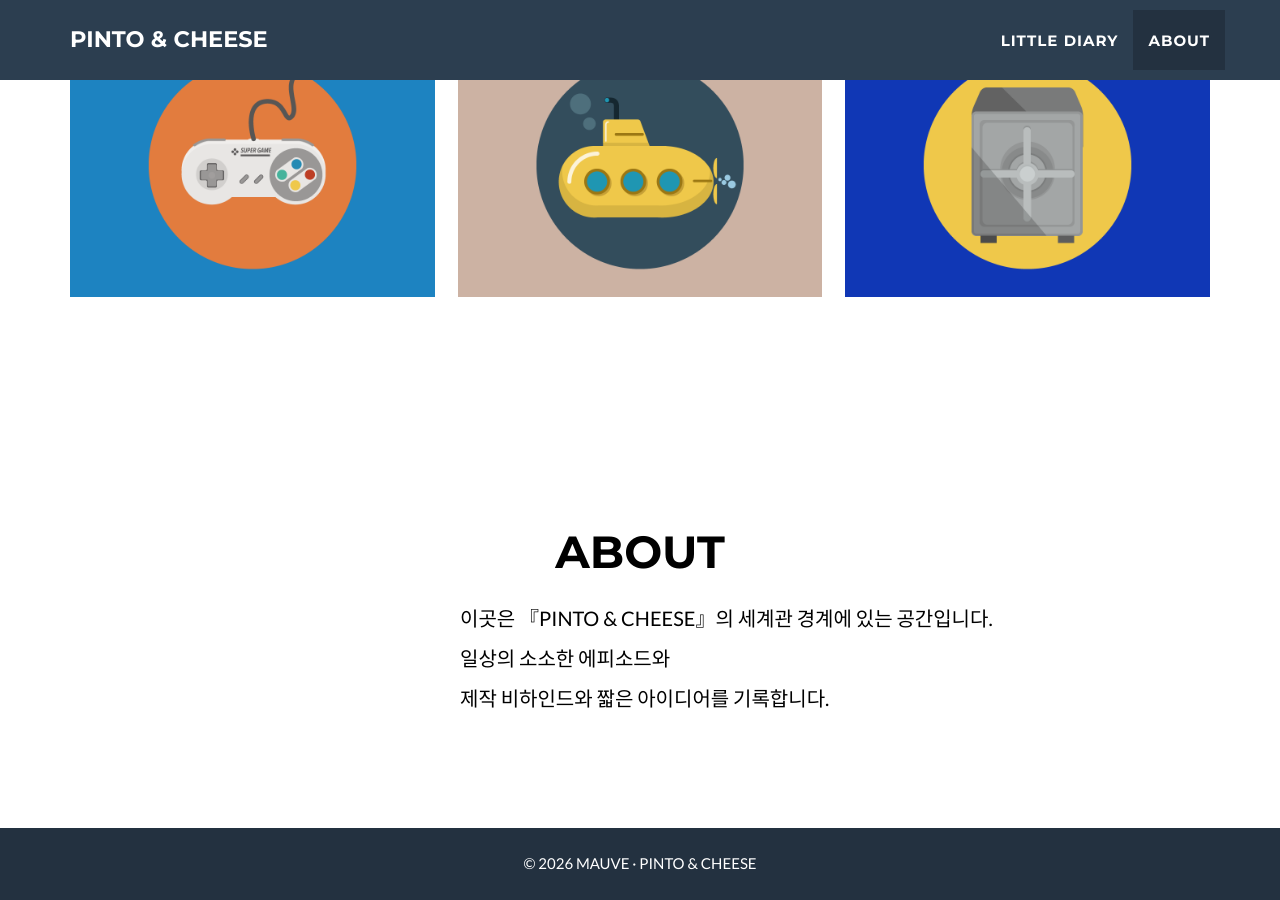
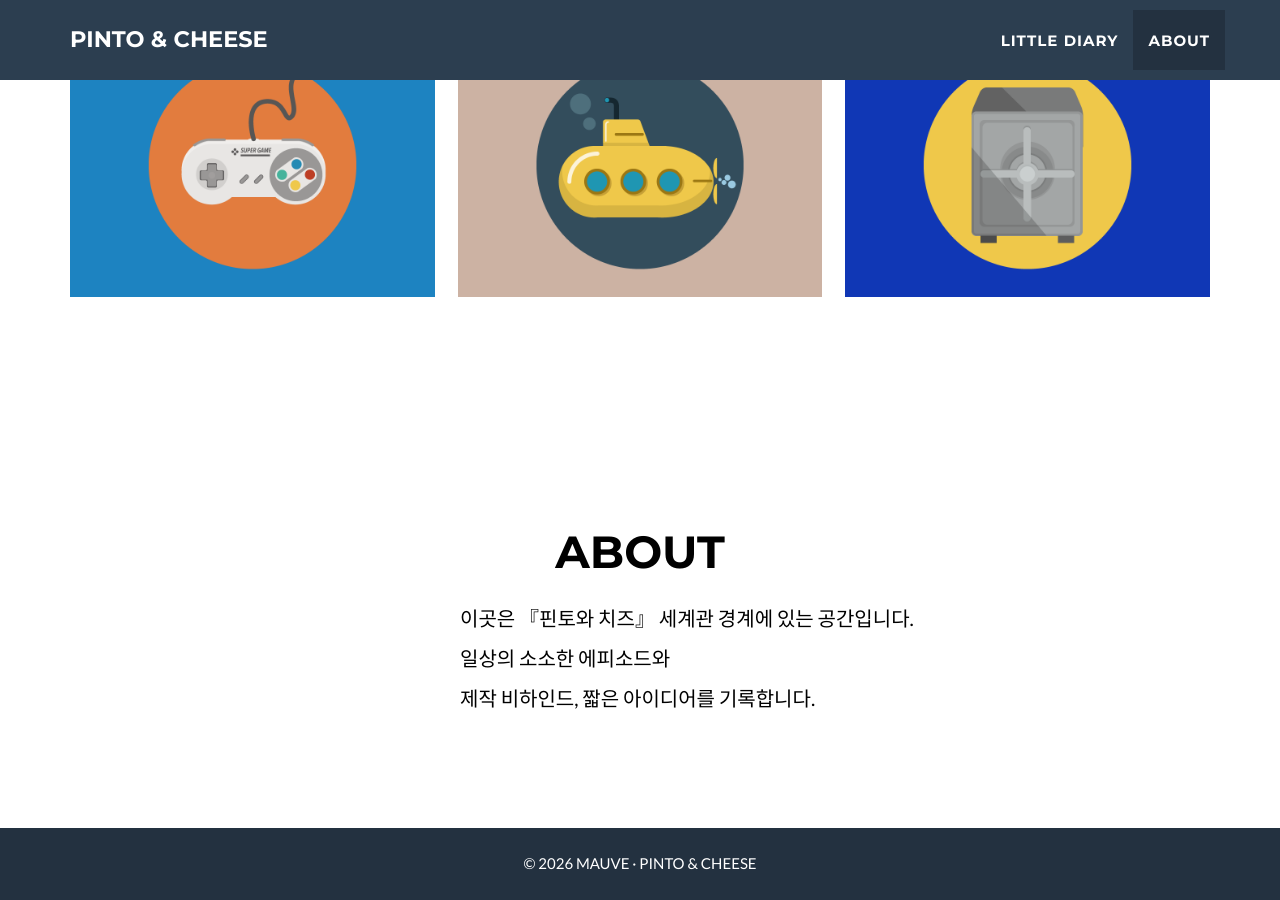
Before and after one commit to pintocheese/pintocheese.github.io, a Jekyll site: the page built from _posts/2014-07-18-project-1.markdown, in a window 1280 px wide and 900 px high, scrolled down 2504 px. Built offline with Jekyll 4.4.1, drawn with Linux system fonts in a browser that asks for light colours.

Commit message:
Update about.html

```diff
--- a/_includes/about.html
+++ b/_includes/about.html
@@ -10,9 +10,9 @@
     <div class="row">
       <div class="col-lg-6 col-lg-offset-4">
         <p>
-          이곳은 『PINTO & CHEESE』의 세계관 경계에 있는 공간입니다.<br>
+          이곳은 『핀토와 치즈』 세계관 경계에 있는 공간입니다.<br>
           일상의 소소한 에피소드와<br>
-          제작 비하인드와 짧은 아이디어를 기록합니다.
+          제작 비하인드, 짧은 아이디어를 기록합니다.
         </p>
       </div>
     </div>
```
